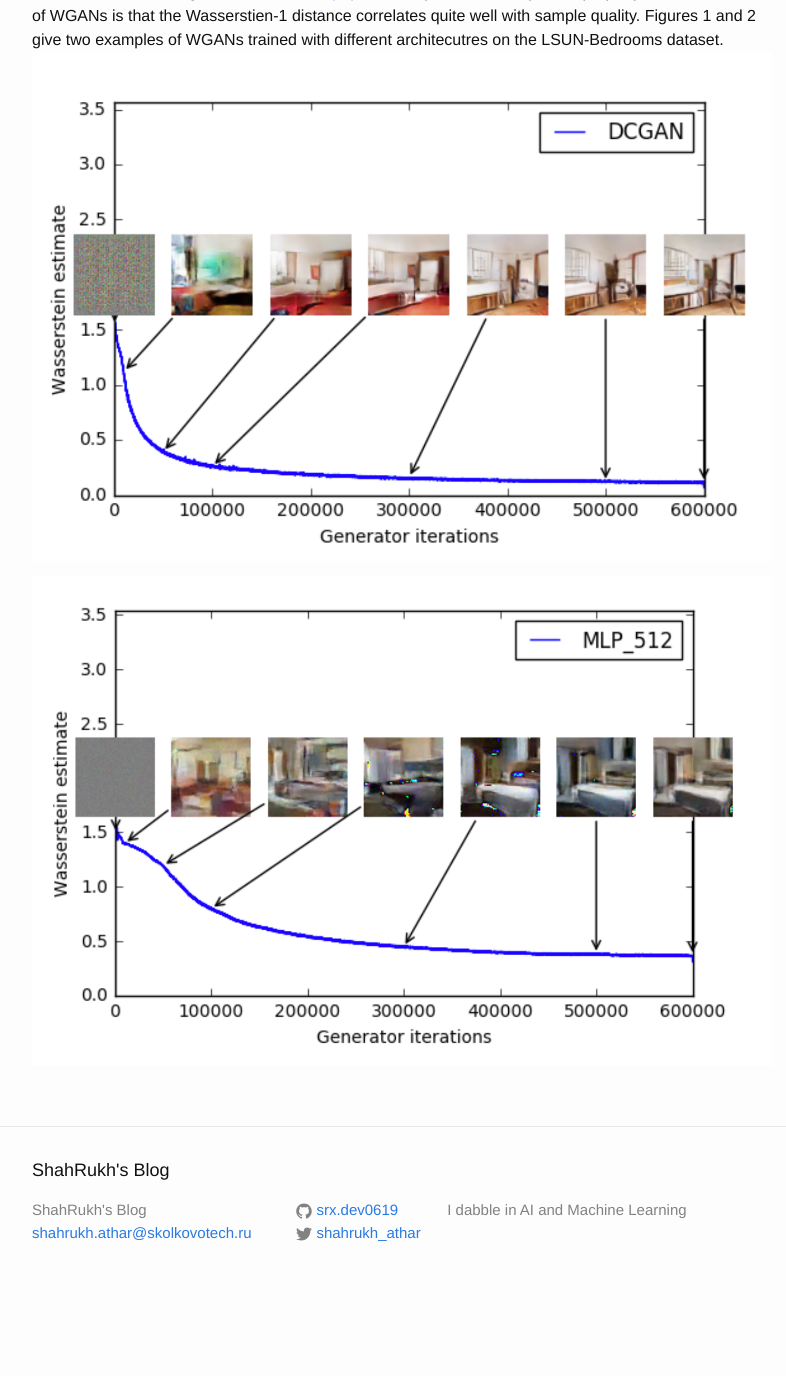
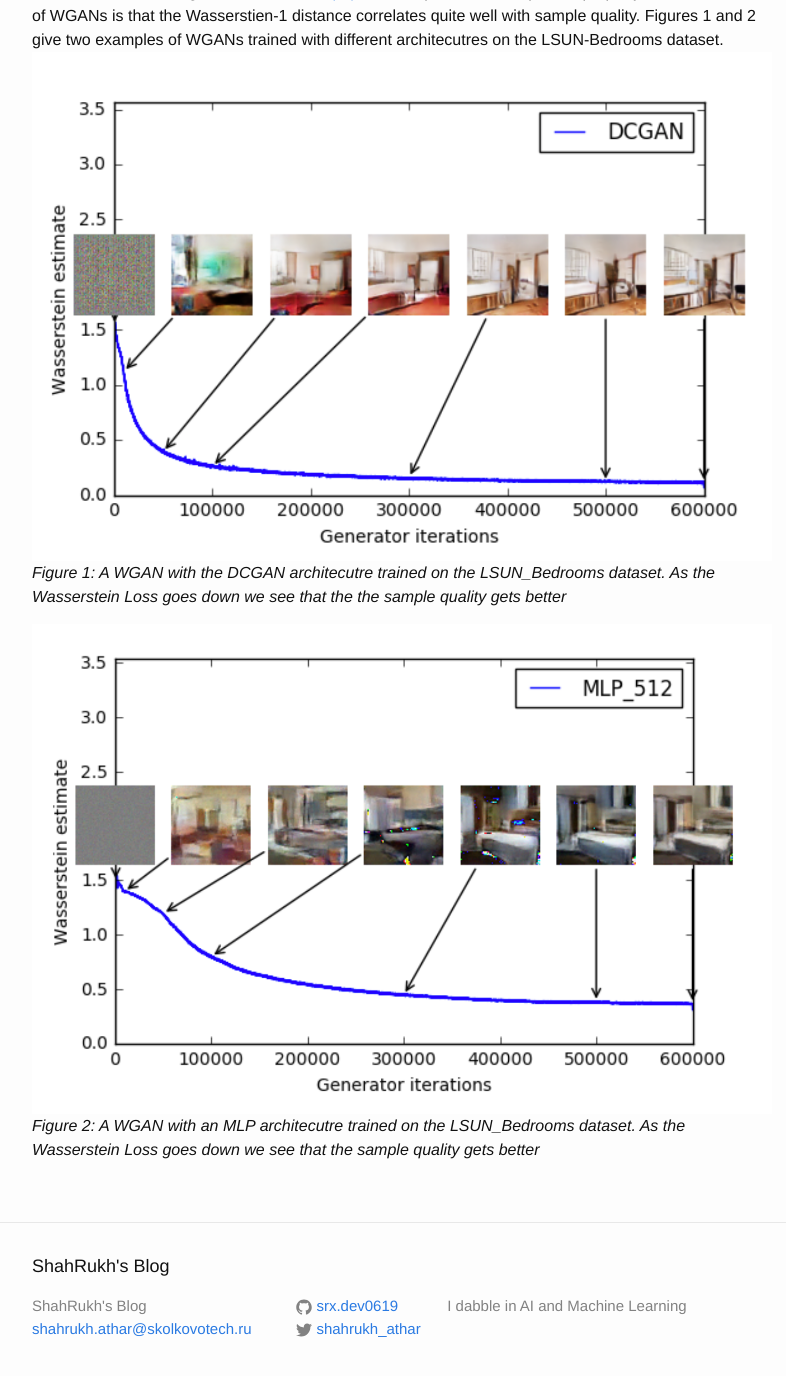
Before and after one commit to shahrukhathar/shahrukhathar.github.io, a Jekyll site: the page built from _posts/2017-03-04-Wasserstein-GANs.markdown, in a window 1280 px wide and 1400 px high, scrolled down 1929 px. Shown: the top 1376 px of the window, without its empty margins (238-1024 px from the left). Built offline with Jekyll 4.4.1, drawn with Linux system fonts in a browser that asks for light colours; formulas are drawn with MathJax 3; before the commit the page ends 3233 px from its top, so only the background shows below that.

Commit message:
UpdatedWGAN

```diff
--- a/_posts/2017-03-04-Wasserstein-GANs.markdown
+++ b/_posts/2017-03-04-Wasserstein-GANs.markdown
@@ -71,8 +71,10 @@ update $$\theta$$, the paramters of $$g_{\theta}$$, to minimize this distance (l
 The results here are right from the WGAN [paper](https://arxiv.org/pdf/1701.07875.pdf). Perhaps the most important property the authors found of WGANs
 is that the Wasserstien-1 distance correlates quite well with sample quality. Figures 1 and 2 give two examples of WGANs trained with different
 architecutres on the LSUN-Bedrooms dataset.
-![Figure 1: A WGAN with the DCGAN architecutre trained on the LSUN_Bedrooms dataset. As the Wasserstein Loss
-goes down we see that the the sample quality gets better](/images/WGAN_DCGAN.png)
+![](/images/WGAN_DCGAN.png)
+*Figure 1: A WGAN with the DCGAN architecutre trained on the LSUN_Bedrooms dataset. As the Wasserstein Loss
+goes down we see that the the sample quality gets better*
 
-![Figure 2: A WGAN with an MLP architecutre trained on the LSUN_Bedrooms dataset. As the Wasserstein Loss
-goes down we see that the sample quality gets better](/images/WGAN_MLP.png)
+![](/images/WGAN_MLP.png)
+*Figure 2: A WGAN with an MLP architecutre trained on the LSUN_Bedrooms dataset. As the Wasserstein Loss
+goes down we see that the sample quality gets better*
```
